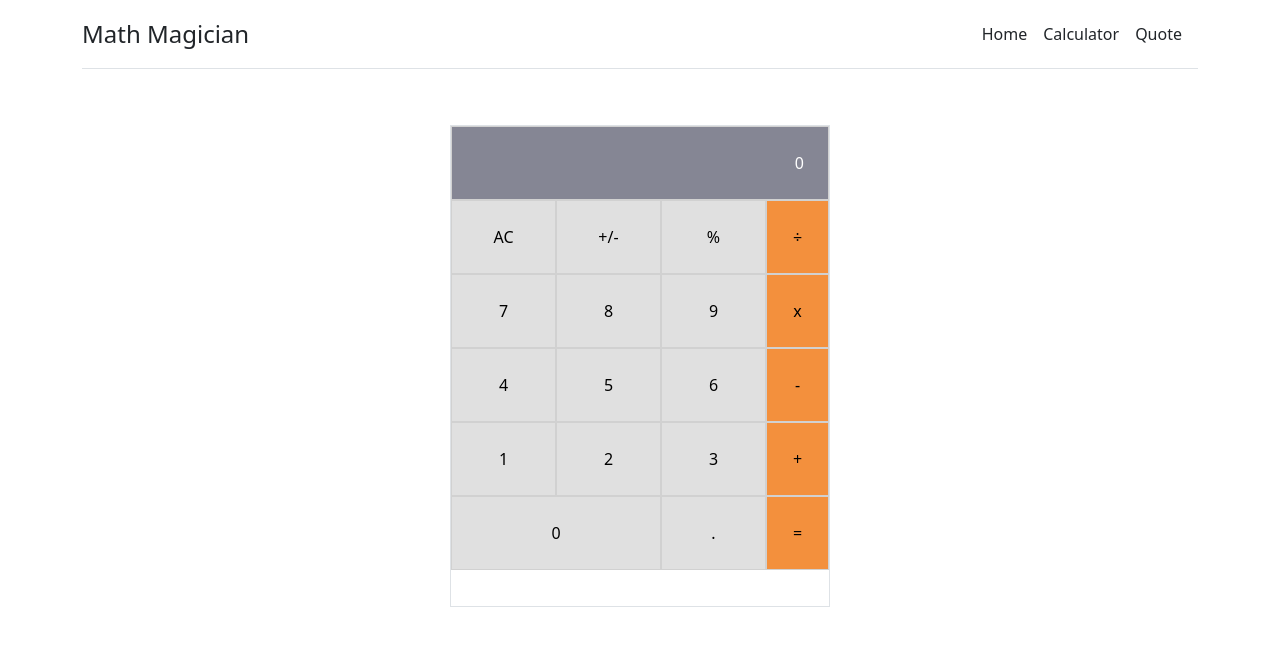
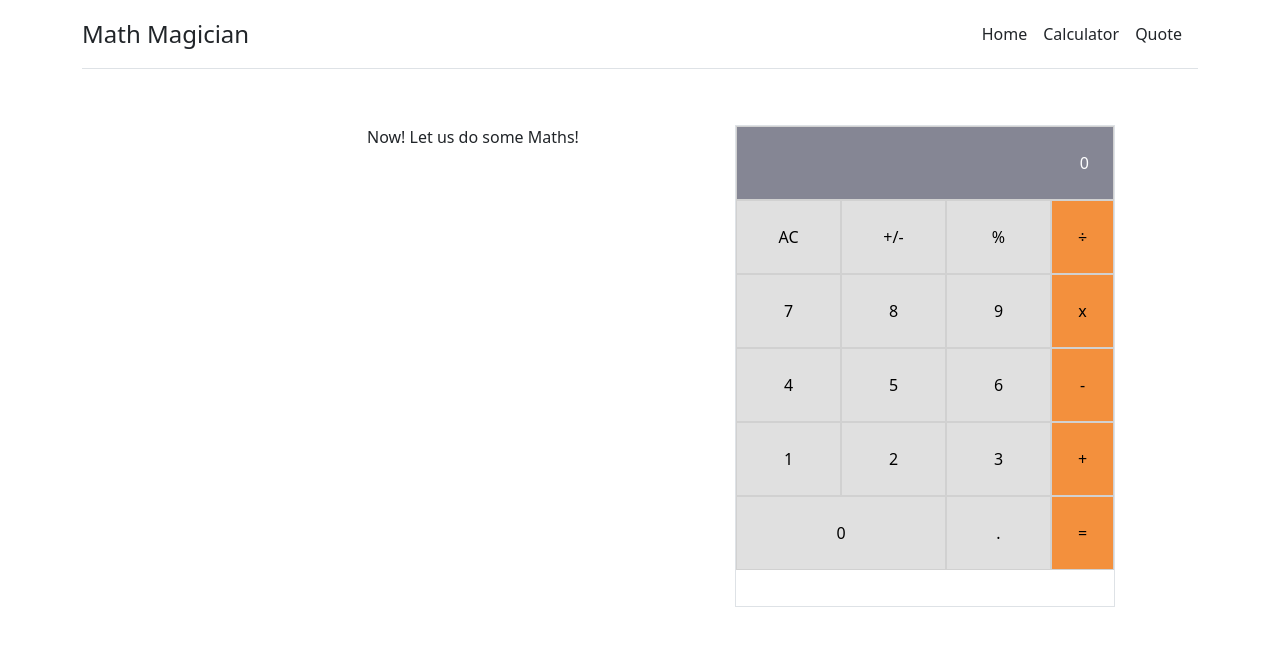
Before and after one commit to rtonata88/calculator, a React (Create React App) app: page /Calculator in a window 1280 px wide. Shown: the top 646 px of the page. Built offline with nearby package versions, Linux system fonts and the light colour scheme.

Commit message:
Fix linter errors

```diff
--- a/src/components/Calculator.js
+++ b/src/components/Calculator.js
@@ -76,7 +76,10 @@ const Calculator = () => {
 
   return (
     <div className="row">
-      <div className="col-lg-4 col-md-4 mx-auto border">
+      <div className="offset-3 col-md-4">
+        <p>Now! Let us do some Maths!</p>
+      </div>
+      <div className="col-md-4 border">
         <div className="Calculator-container">
           <div className="row">
             <Screen
```
Also changed, not shown: src/components/Home.js (+6 -6 lines).
